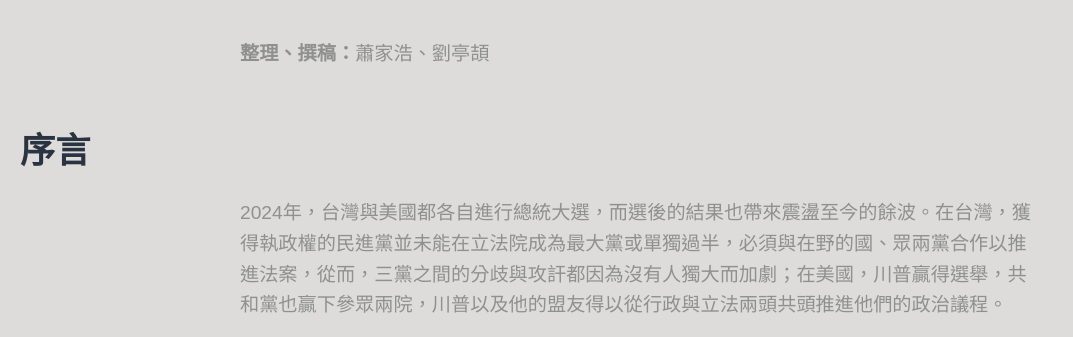
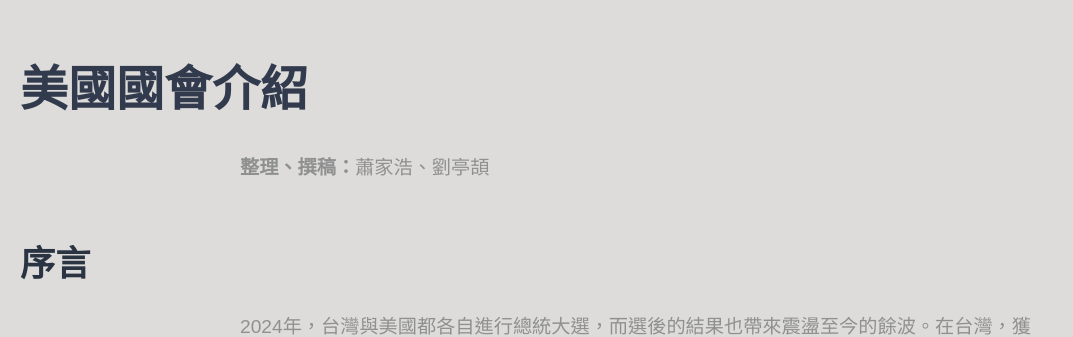
Before and after one commit to Sam-J-Hsiao/NATSA_TeamProgram_USCapitol-editorial, a plain HTML site: page Index.html in a window 1280 px wide. Shown: the top 337 px of the page, without its empty margins (0-1073 px from the left). Drawn offline with Linux system fonts and the light colour scheme.

Commit message:
Update Index.html

```diff
--- a/Index.html
+++ b/Index.html
@@ -63,7 +63,7 @@
 </style>
 </head>
 <body>
-<title>美國國會介紹</title>
+<h1>美國國會介紹</h1>
 <p><strong>整理、撰稿：</strong>蕭家浩、劉亭頡</p>
 <h2>序言</h2>
 <p>2024年，台灣與美國都各自進行總統大選，而選後的結果也帶來震盪至今的餘波。在台灣，獲得執政權的民進黨並未能在立法院成為最大黨或單獨過半，必須與在野的國、眾兩黨合作以推進法案，從而，三黨之間的分歧與攻訐都因為沒有人獨大而加劇；在美國，川普贏得選舉，共和黨也贏下參眾兩院，川普以及他的盟友得以從行政與立法兩頭共頭推進他們的政治議程。</p>
```
